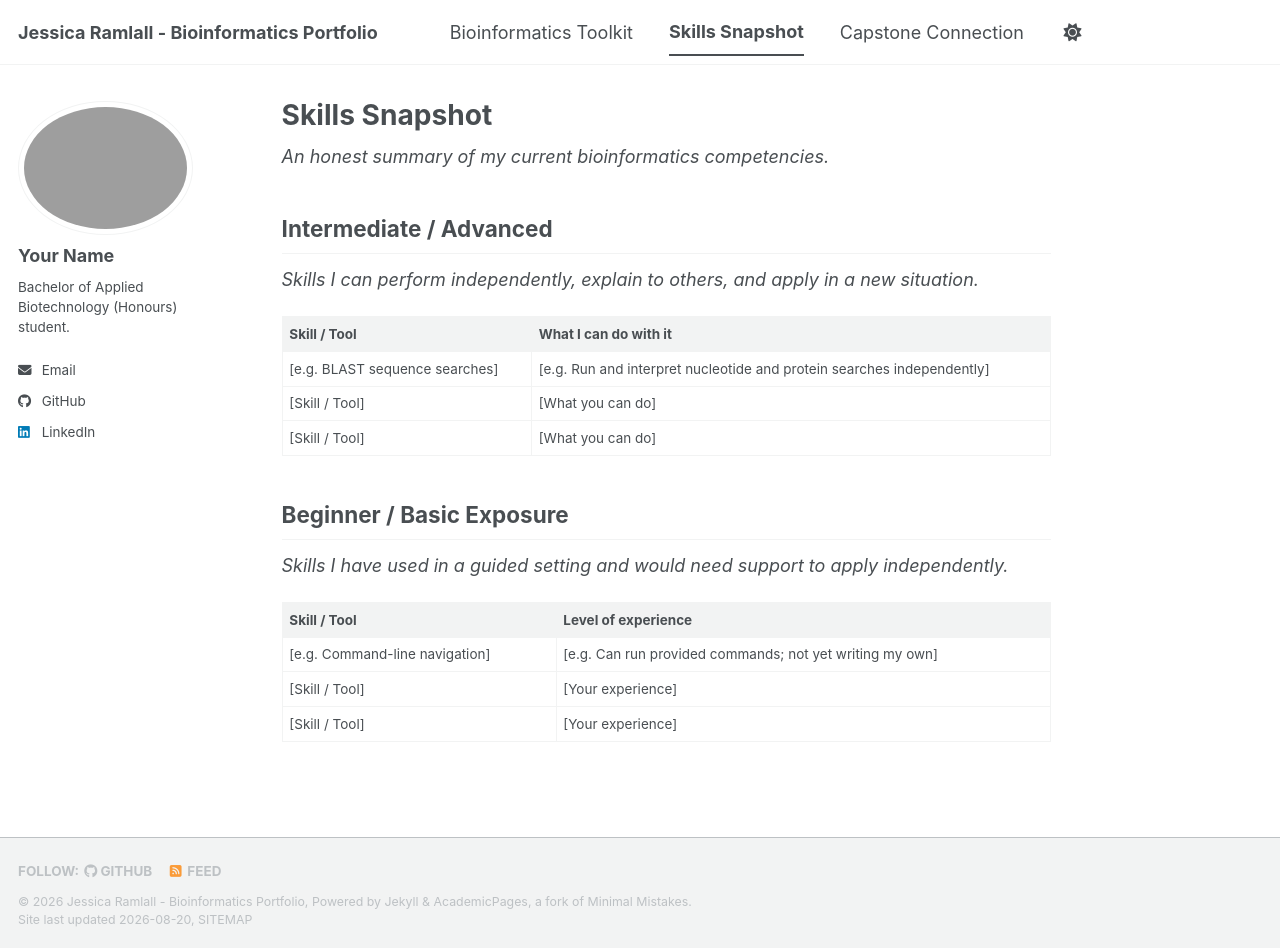
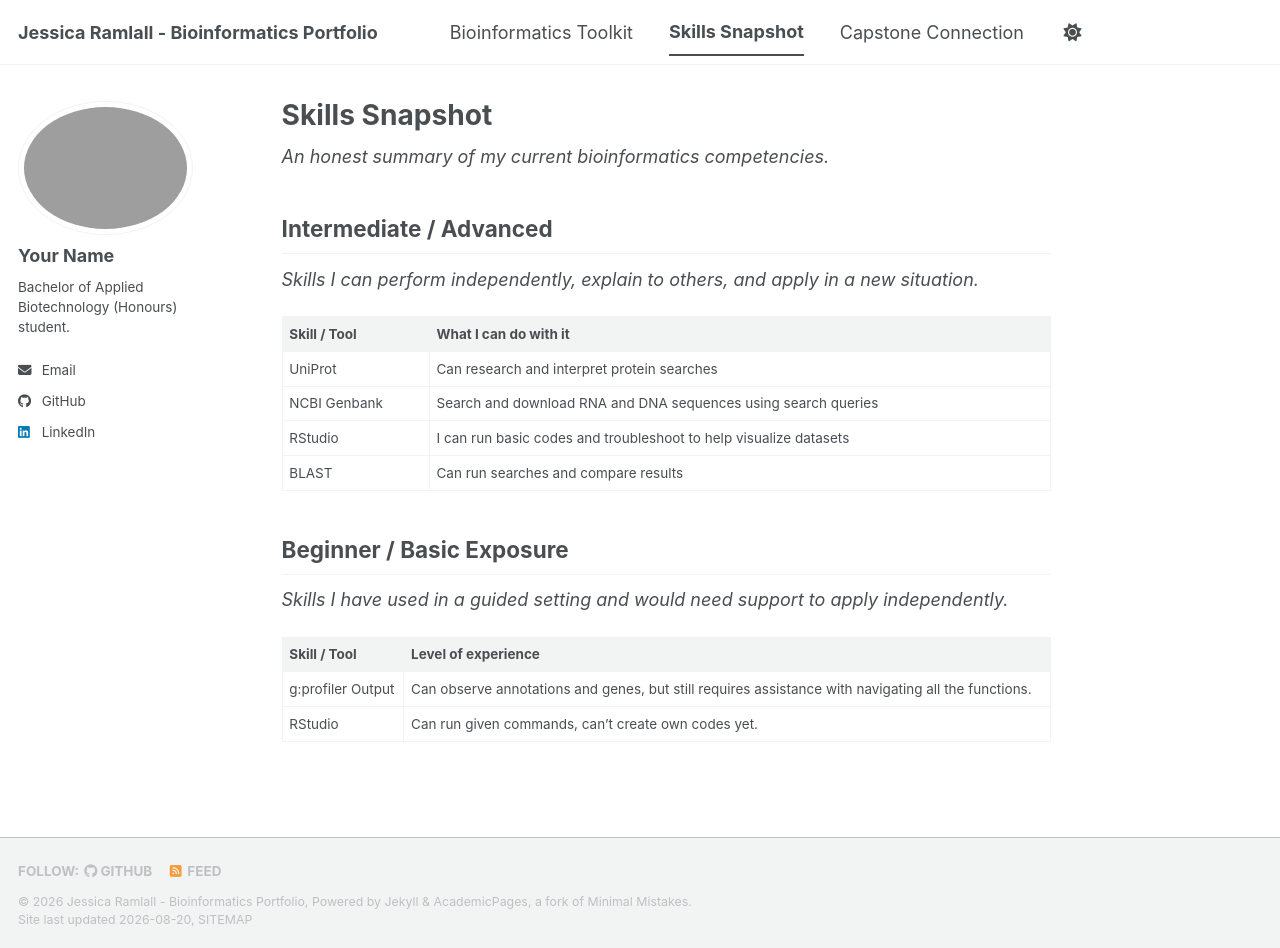
Before and after one commit to JessicaRam345/biot74000-portfolio, a Jekyll site: the page built from _pages/skills.md, in a window 1280 px wide and 948 px high. Built offline with Jekyll 4.4.1, drawn with Linux system fonts in a browser that asks for light colours; a script bundle is joined from its source files by our own code; library files that are not in the unit come from our copies.

Commit message:
Revise skills and tools listed in skills.md
Updated skills section with specific tools and capabilities.

```diff
--- a/_pages/skills.md
+++ b/_pages/skills.md
@@ -37,9 +37,10 @@ _Skills I can perform independently, explain to others, and apply in a new situa
 
 | Skill / Tool | What I can do with it |
 |---|---|
-| [e.g. BLAST sequence searches] | [e.g. Run and interpret nucleotide and protein searches independently] |
-| [Skill / Tool] | [What you can do] |
-| [Skill / Tool] | [What you can do] |
+| UniProt | Can research and interpret protein searches |
+| NCBI Genbank | Search and download RNA and DNA sequences using search queries |
+| RStudio | I can run basic codes and troubleshoot to help visualize datasets |
+| BLAST | Can run searches and compare results |
 
 ## Beginner / Basic Exposure
 
@@ -47,6 +48,5 @@ _Skills I have used in a guided setting and would need support to apply independ
 
 | Skill / Tool | Level of experience |
 |---|---|
-| [e.g. Command-line navigation] | [e.g. Can run provided commands; not yet writing my own] |
-| [Skill / Tool] | [Your experience] |
-| [Skill / Tool] | [Your experience] |
+| g:profiler Output | Can observe annotations and genes, but still requires assistance with navigating all the functions.|
+| RStudio | Can run given commands, can't create own codes yet. |
```
